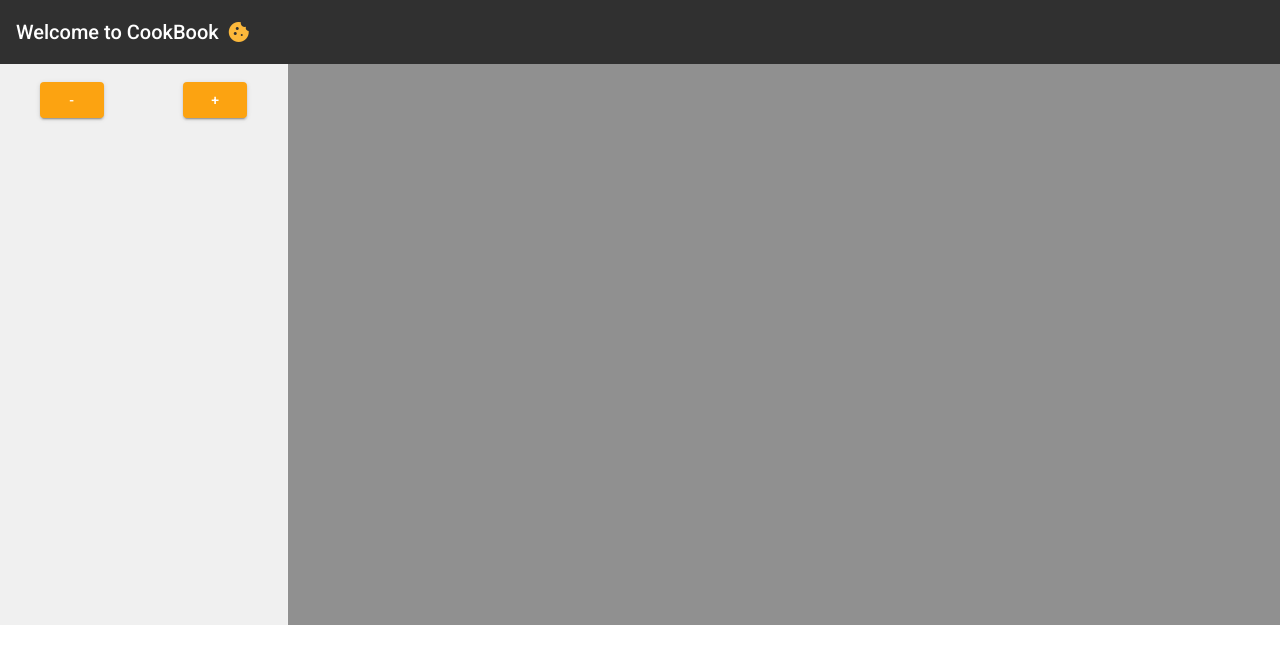
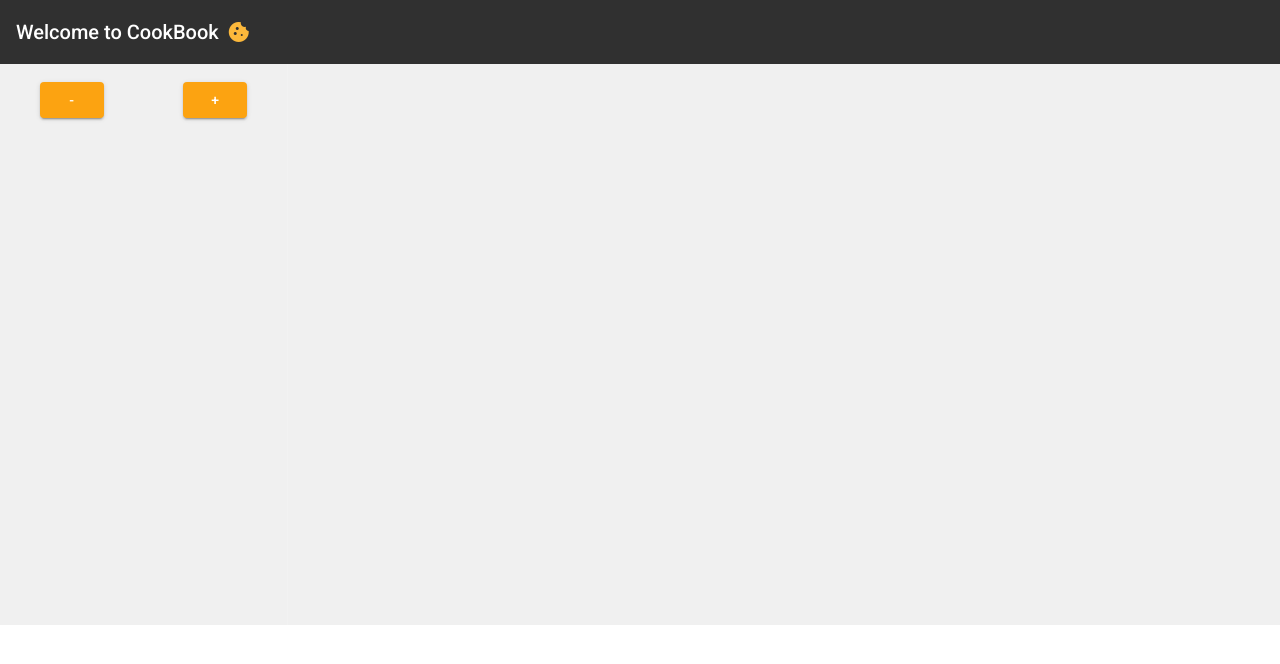
Before and after one commit to Luc4sGomes/cookbook_project, an Angular app: page / in a window 1280 px wide. Shown: the top 664 px of the page. Built offline with nearby package versions, Linux system fonts and the light colour scheme.

Commit message:
added new stuct and refactoring in our project

```diff
--- a/src/app/components/nav/nav.component.html
+++ b/src/app/components/nav/nav.component.html
@@ -5,6 +5,6 @@
       <button mat-raised-button color="" class="default-orange">+</button>
     </div>
   </mat-drawer>
-
-  <mat-drawer-content class="default-gray-dark"></mat-drawer-content>
+  <mat-drawer-content class="default-white">
+  </mat-drawer-content>
 </mat-drawer-container>
```
Also changed, not shown: src/app/app.module.ts (+5 -9 lines).
